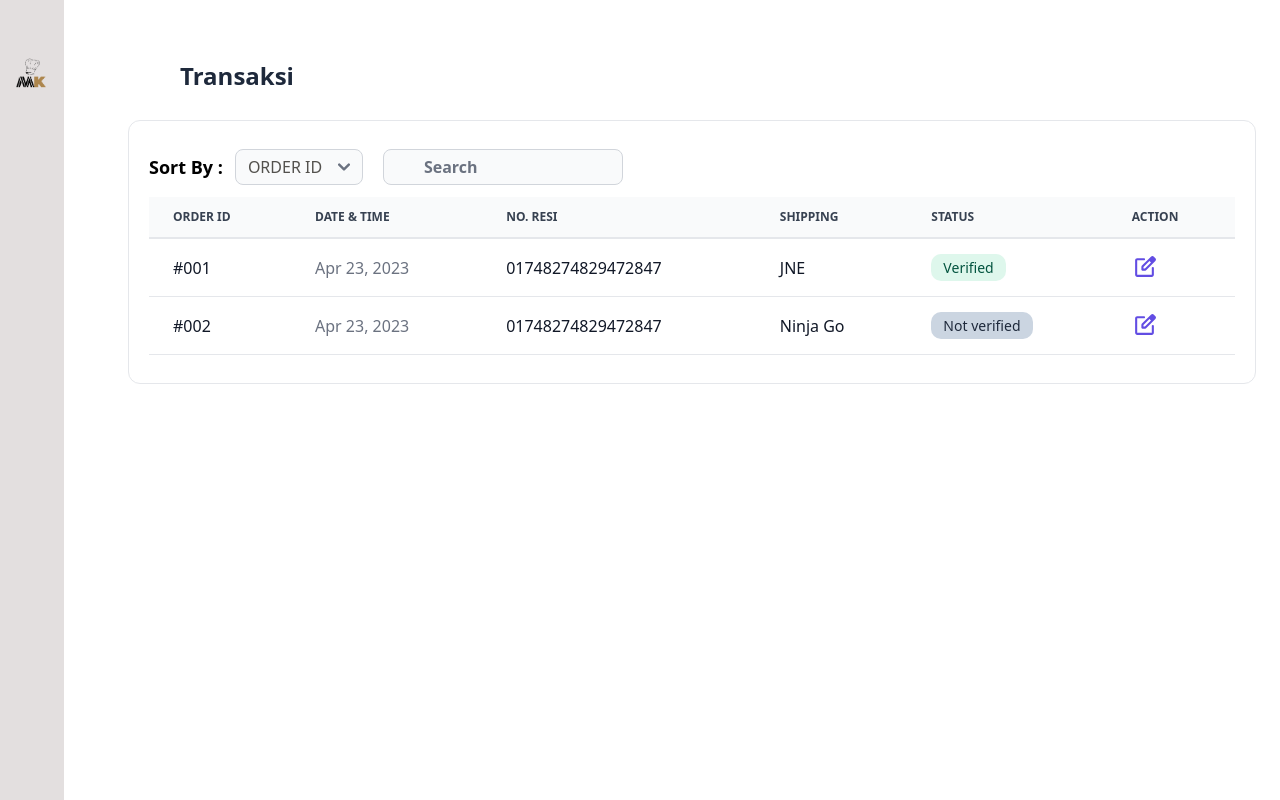
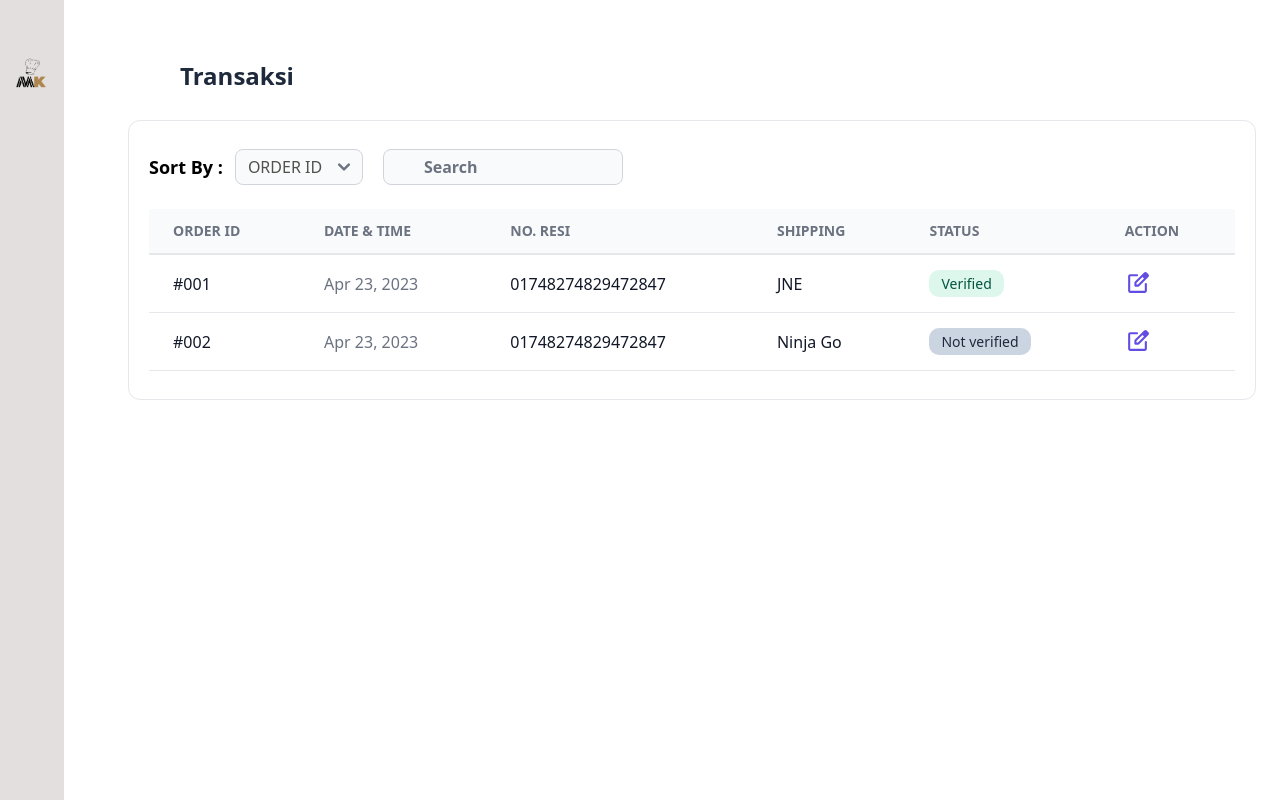
Before and after one commit to zhaardhia/monda-frontend, a Next.js app: page /admin/transaction in a window 1280 px wide. Built offline with nearby package versions, Linux system fonts and the light colour scheme; some icons are missing.

Commit message:
fix table size

```diff
--- a/src/components/AdminPage/TableSection.jsx
+++ b/src/components/AdminPage/TableSection.jsx
@@ -5,7 +5,7 @@ const TableSectionAdmin = () => {
   return (
     <>
       <table className="w-full text-sm text-left text-gray-500 dark:text-gray-400">
-        <thead className="border-b-2 border-[#E5E7EB] text-xs text-gray-700 uppercase bg-[#F9FAFB] dark:bg-gray-700 dark:text-gray-400">
+        <thead className="border-b-2 border-[#E5E7EB] text-sm text-[#6B7280] uppercase bg-[#F9FAFB] dark:bg-gray-700 dark:text-gray-400">
           <tr>
             <th scope="col" className="px-6 py-3">
               ORDER ID
--- a/src/components/SidebarAdmin.jsx
+++ b/src/components/SidebarAdmin.jsx
@@ -51,7 +51,7 @@ const SidebarAdmin = () => {
           <Link href="/admin" className="mt-10">
             <Image src="/monda_logo.png" alt="Monda Logo" width={100} height={100} />
           </Link>
-          <ul className="space-y-2 font-medium">
+          <ul className="space-y-3 font-medium">
             <li>
               <Link href="/admin" className="flex items-center p-2 text-gray-900 rounded-lg dark:text-white hover:bg-[#A88653] hover:rounded-full dark:hover:bg-gray-700">
                 <Icon icon="mdi:chart-line" width={30} className="text-slate-950 hover:text-slate-100" />
--- a/src/pages/admin/transaction/index.jsx
+++ b/src/pages/admin/transaction/index.jsx
@@ -45,8 +45,8 @@ const index = () => {
               </form>
             </div>
             {/* Table */}
-            <table className="w-full text-sm text-left text-gray-500 dark:text-gray-400">
-              <thead className="border-b-2 border-[#E5E7EB] text-xs text-gray-700 uppercase bg-[#F9FAFB] dark:bg-gray-700 dark:text-gray-400">
+            <table className="w-full text-sm mt-3 text-left text-gray-500 dark:text-gray-400">
+              <thead className="border-b-2 border-[#E5E7EB] text-sm text-[#6B7280] uppercase bg-[#F9FAFB] dark:bg-gray-700 dark:text-gray-400">
                 <tr>
                   <th scope="col" className="px-6 py-3">
                     ORDER ID
```
